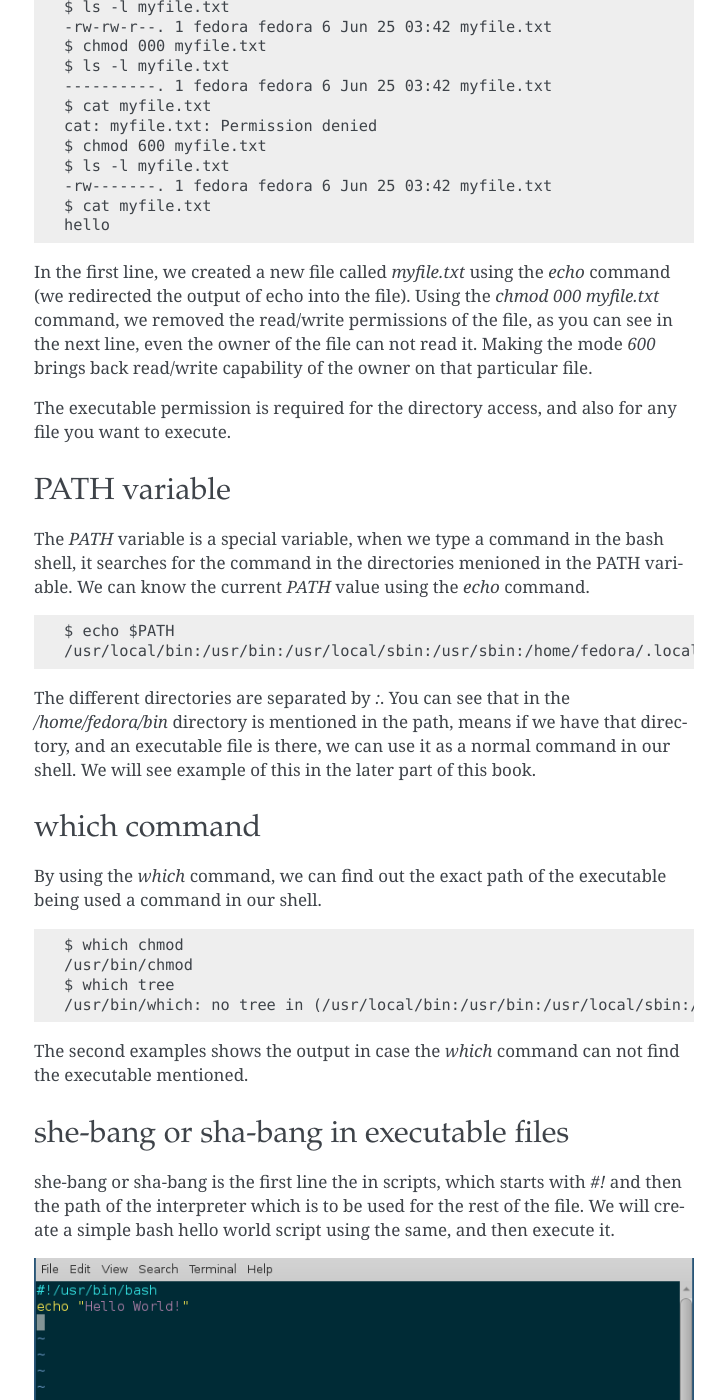
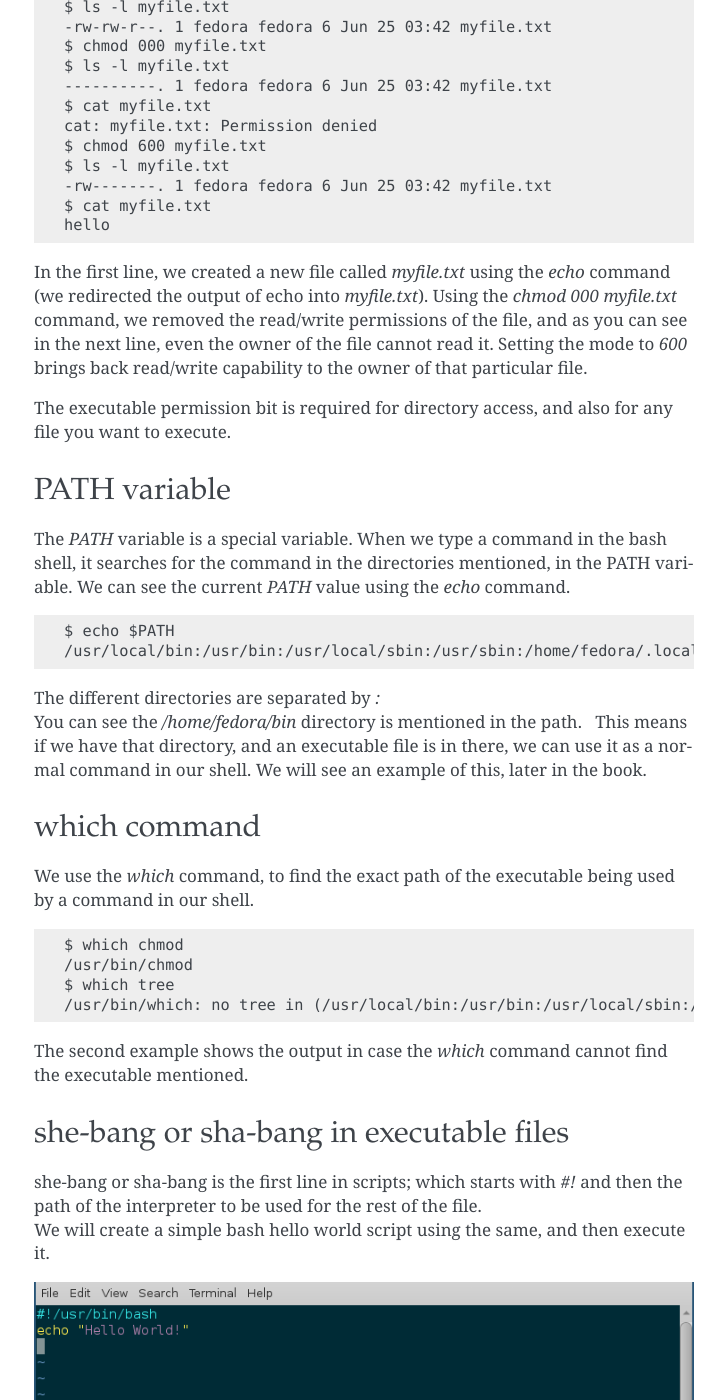
Before and after one commit to kushaldas/lym, a Sphinx documentation site: the page built from docs/files.md, in a window 1280 px wide and 1400 px high, scrolled down 1078 px. Shown: the whole window, without its empty margins (386-1111 px from the left). Built offline with Sphinx 7.4.7, drawn with Linux system fonts in a browser that asks for light colours; a script that is not in the unit is left out; some of the changed text lies outside the part shown.

Commit message:
Update files.md
Odds and ends and little things here and there

````diff
--- a/docs/files.md
+++ b/docs/files.md
@@ -4,9 +4,10 @@
 .. index:: File permission
 ```
 
-Linux followed the long Unix history, and has the same kind of permission and ownership of files and directories. In this chapter, we will learn in details about the same.
+Linux follows long Unix history, and has the same kinds of permission and ownership of files and directories.
+In this chapter, we will learn in detail about the same.
 
-Let us look back the output of *ls -l* command.
+Let us look at the output of *ls -l* command.
 
 ```
 $ ls -l
@@ -18,11 +19,12 @@ drwxrwxr-x. 2 fedora fedora 4096 Jun 24 08:00 dir1
 lrwxrwxrwx. 1 fedora fedora   13 Jun 23 12:32 name -> /etc/hostname
 ```
 
-The first column contains the permission details of each file and directory. The permissions are displayed using groups of three values,
-*r* for read access, *w* for write access, and *x* for execute access.
-These 3 values are mentioned for owner,group, and other user accounts. The first - can be *d* for directories or *l* for links.
+The first column contains the permission details of each file and directory.
+The permissions are displayed using groups of three values,
+*r*  for read access, *w* for write access, and *x* for execute access.
+These 3 values are mentioned for owner, group, and other user accounts. The first - can be *d* for directories or *l* for links.
 
-There is another way to calculate the same file permissions, using numbers.
+There’s another way to calculate the same file permissions, using numbers.
 
 ```
 |----------|-----|
@@ -34,8 +36,8 @@ There is another way to calculate the same file permissions, using numbers.
 |----------|-----|
 ```
 
-Means, if you want to give read and write access only to the owner and group, you can mention it like this "660", where the first digit is for
-the owner, second digit is for the group, and the third digit is for the other users. We can use this format along with the *chmod* command to change permissions of any file or directory.
+This means, if you want to give read and write access only to the owner and group, you mention it like this "660", where the first digit is for the owner, second digit is for the group, and the third digit is for the other users.
+We can use this format along with the *chmod* command to change permissions of any file or directory.
 
 ```eval_rst
 .. index:: chmod
@@ -63,32 +65,33 @@ $ cat myfile.txt
 hello
 ```
 
-In the first line, we created a new file called *myfile.txt* using the *echo* command (we redirected the output of echo into the file). Using the *chmod 000 myfile.txt* command, we removed the read/write permissions of the file, as you can see in the next line, even the owner of the file can not read it. Making the mode *600* brings back
-read/write capability of the owner on that particular file.
+In the first line, we created a new file called *myfile.txt* using the *echo* command (we redirected the output of echo into *myfile.txt*). Using the *chmod 000 myfile.txt* command, we removed the read/write permissions of the file, and as you can see in the next line, even the owner of the file cannot read it. Setting the mode to *600* brings back
+read/write capability to the owner of that particular file.
 
-The executable permission is required for the directory access, and also for any file you want to execute.
+The executable permission bit is required for directory access, and also for any file you want to execute.
 
 ```eval_rst
 .. index:: PATH
 ```
 ### PATH variable
 
-The *PATH* variable is a special variable, when we type a command in the bash shell, it searches for the command in the directories menioned
-in the PATH variable. We can know the current *PATH* value using the *echo* command.
+The *PATH* variable is a special variable. When we type a command in the bash shell, it searches for the command in the directories mentioned, in the PATH variable. We can see the current *PATH* value using the *echo* command.
 
 ```
 $ echo $PATH
 /usr/local/bin:/usr/bin:/usr/local/sbin:/usr/sbin:/home/fedora/.local/bin:/home/fedora/bin
 ```
 
-The different directories are separated by *:*. You can see that in the */home/fedora/bin* directory is mentioned in the path, means if we have that directory, and an executable file is there, we can use it as a normal command in our shell. We will see example of this in the later part of this book.
+The different directories are separated by *:*
+You can see the */home/fedora/bin* directory is mentioned in the path.
+This means if we have that directory, and an executable file is in there, we can use it as a normal command in our shell. We will see an example of this, later in the book.
 
 ```eval_rst
 .. index:: which
 ```
 ### which command
 
-By using the *which* command, we can find out the exact path of the executable being used a command in our shell.
+We use the *which* command, to find the exact path of the executable being used by a command in our shell.
 
 ```
 $ which chmod
@@ -97,11 +100,12 @@ $ which tree
 /usr/bin/which: no tree in (/usr/local/bin:/usr/bin:/usr/local/sbin:/usr/sbin:/home/fedora/.local/bin:/home/fedora/bin)
 ```
 
-The second examples shows the output in case the *which* command can not find the executable mentioned.
+The second example shows the output in case the *which* command cannot find the executable mentioned.
 
 ### she-bang or sha-bang in executable files
 
-she-bang or sha-bang is the first line the in scripts, which starts with *#!* and then the path of the interpreter which is to be used for the rest of the file. We will create a simple bash hello world script using the same, and then execute it.
+she-bang or sha-bang is the first line in scripts; which starts with *#!* and then the path of the interpreter to be used for the rest of the file.
+We will create a simple bash hello world script using the same, and then execute it.
 
 ![](/img/she-bang.png)
 
````
